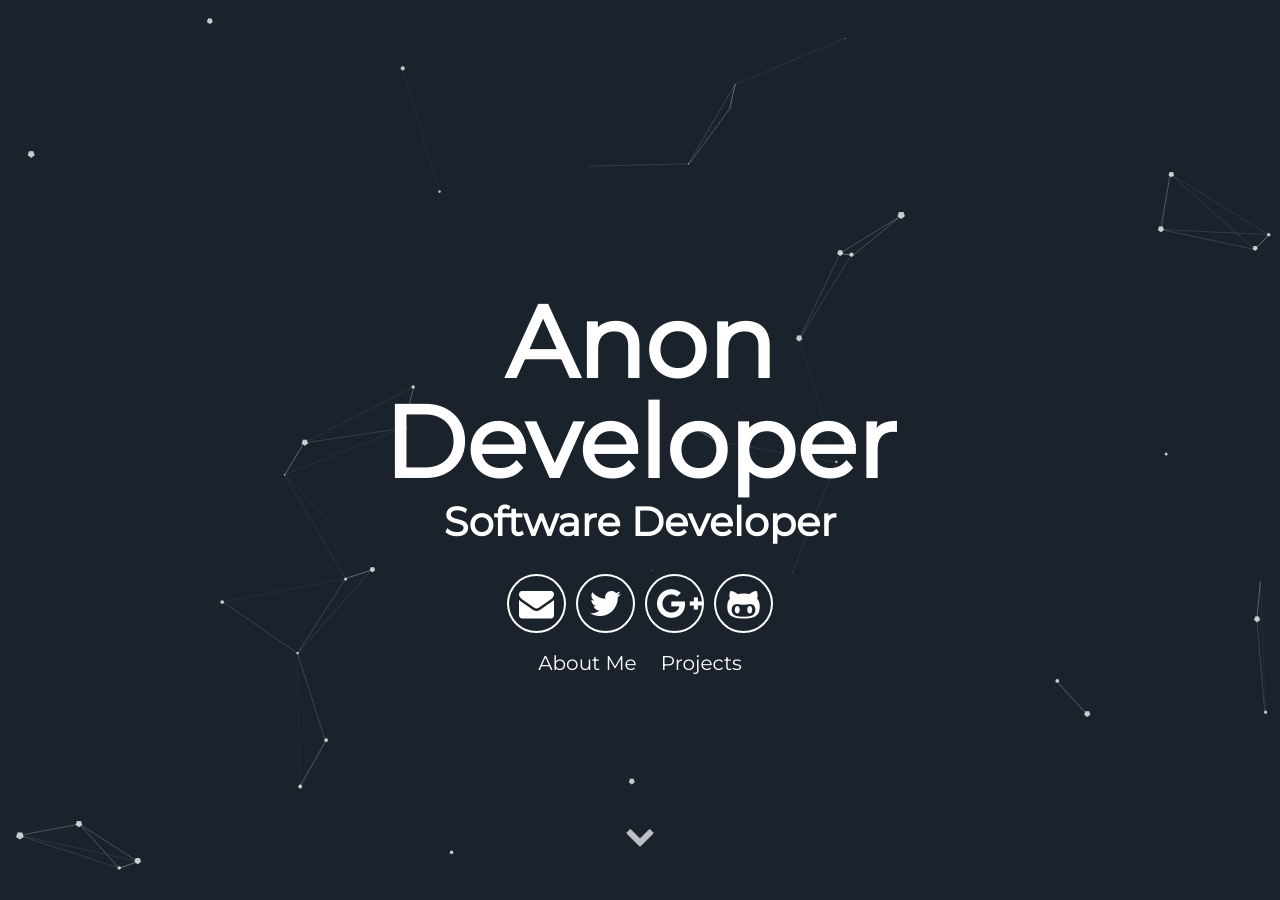
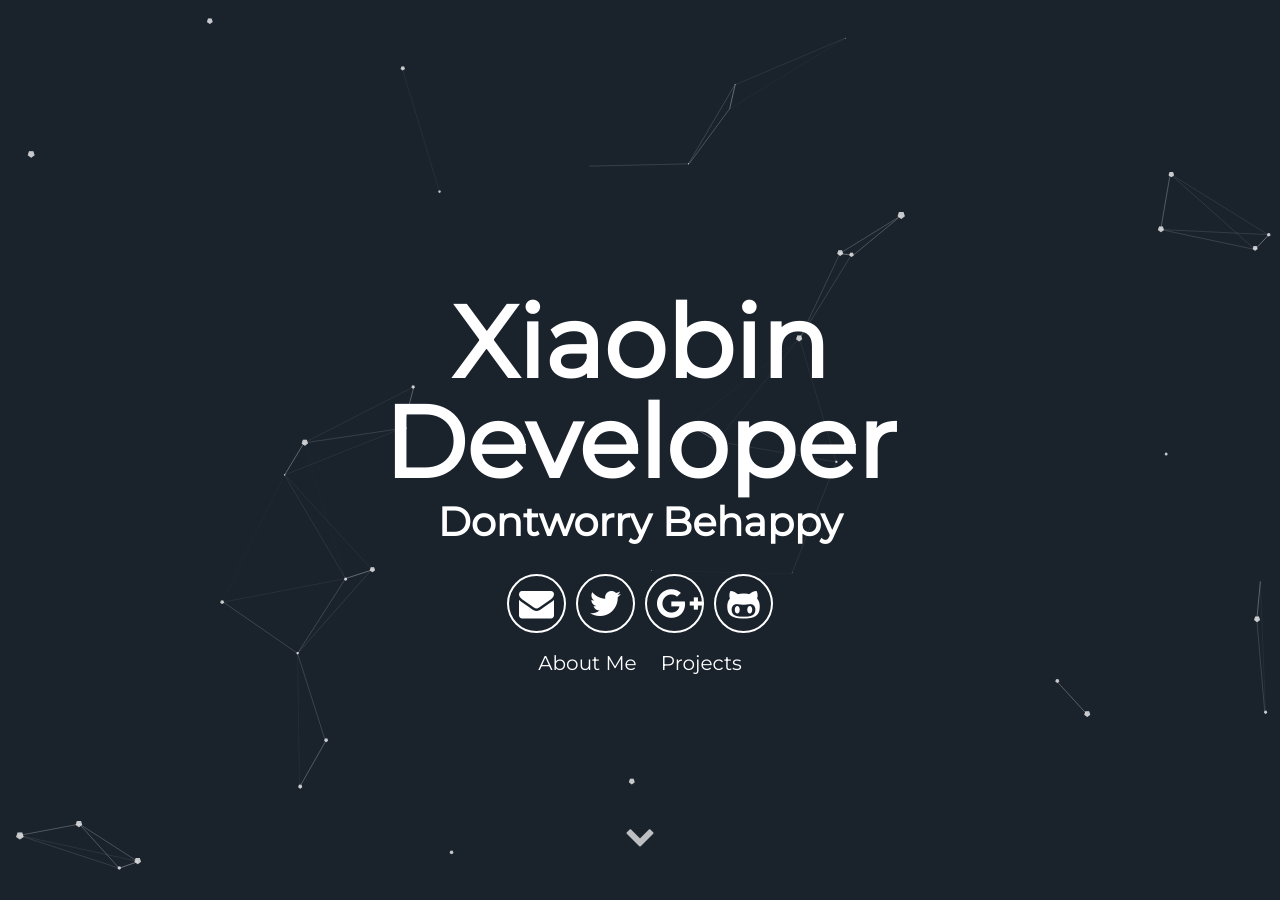
Before and after one commit to skykn19ht/skykn19ht.github.io, a Jekyll site: the page built from index.html, in a window 1280 px wide and 900 px high. Built offline with Jekyll 4.4.1, drawn with Linux system fonts in a browser that asks for light colours; part of the change alters nothing that is shown; some of the changed text lies outside the part shown.

Commit message:
update name

```diff
--- a/_config.yml
+++ b/_config.yml
@@ -1,16 +1,16 @@
 # Site settings
-title: A blog about lorem ipsum dolor sit amet
-description: A blog about lorem ipsum dolor sit amet
+title: 大帅b的博客
+description: COOL
 # baseurl: "/particle" # the subpath of your site, e.g. /blog
 # url: "localhost:3000" # the base hostname & protocol for your site e.g. http://willianjusten.com.br
 
 # User settings
-username: Anon Developer
+username: Xiaobin Developer
 user_description: Bicycle rights irony actually neutra typewriter lyft. Man bun taxidermy put a bird on it, umami yr ramps pop-up ugh bushwick chia lo-fi. Occupy bitters pour-over snackwave you probably haven't heard of them small batch. Cornhole mustache man bun letterpress echo park VHS.
-user_title: Software Developer
-email: anon@anon.com
+user_title: Dontworry Behappy
+email: 1552095263@qq.com
 twitter_username: lorem_ipsum
-github_username:  lorem_ipsum
+github_username:  skykn19ht
 gplus_username:  lorem_ipsum
 
 # Google-analytics
```
